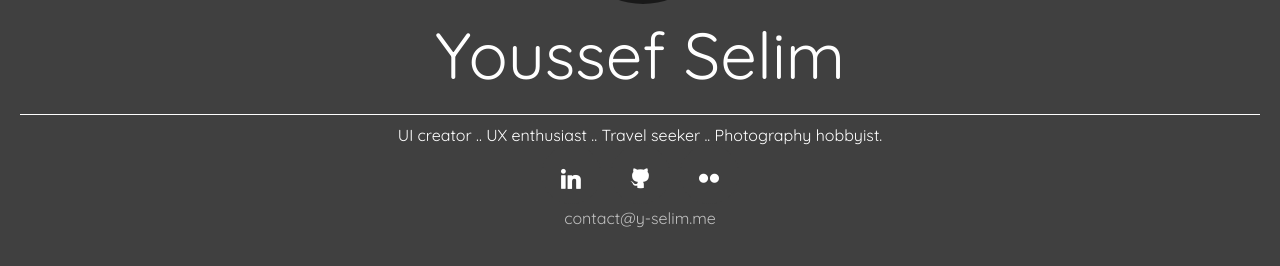
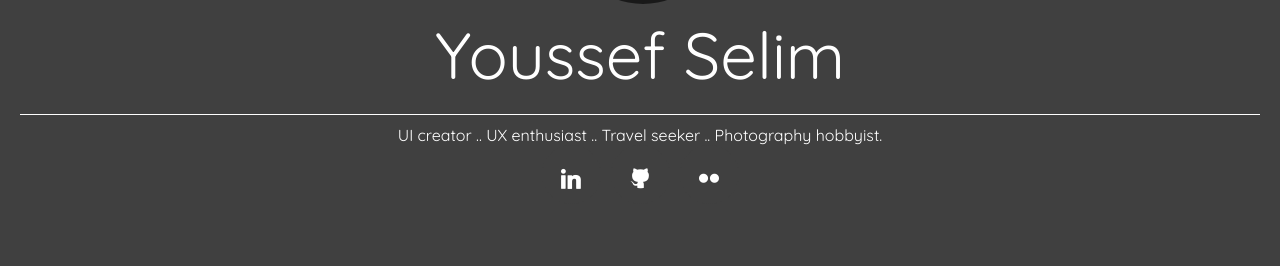
Before and after one commit to Y-Selim/y-selim.github.io, a plain HTML site: page index.html in a window 1280 px wide. Shown: the part 204-470 px from the top of the page. Drawn offline with Linux system fonts and the light colour scheme.

Commit message:
Update index.html

```diff
--- a/index.html
+++ b/index.html
@@ -1 +1 @@
-<!DOCTYPE html><html><head><meta name="viewport" content="width=device-width, initial-scale=0.8"><meta name="description" content="Youssef Selim is a UI Developer based in WA."><link rel="icon" href="static/img/logo.png" type="image/png"><link href="https://fonts.googleapis.com/css?family=Quicksand" rel="stylesheet"><link rel="stylesheet" href="static/css/reset.css" type="text/css"></head><body><div class="container"><link rel="stylesheet" href="static/css/main.css" type="text/css"><title>Youssef Selim</title><div class="logo-panel"><div class="front"><img src="static/img/logo.png" alt="Copyright 2015, Youssef Selim" class="logo"></div><div class="back"><p class="back-text">Contact for more</p></div></div><h1>Youssef Selim</h1><h6 id="main-desc">UI creator .. UX enthusiast .. Travel seeker .. Photography hobbyist.</h6><ul class="soc"><li><a href="https://www.linkedin.com/in/youssefselim" class="soc-linkedin"></a></li><li><a href="https://github.com/Y-Selim" class="soc-github"></a></li><li><a href="https://www.flickr.com/photos/youssefahmed/" class="soc-flickr soc-icon-last"></a></li></ul><a href="mailto:contact@y-selim.me">contact@y-selim.me</a></div><script async src="https://www.googletagmanager.com/gtag/js?id=UA-29888662-2"></script><script async src="static/js/ga_script.js"></script><script async src="static/js/jquery.min.js"></script></body></html>
+<!DOCTYPE html><html><head><meta name="viewport" content="width=device-width, initial-scale=0.8"><meta name="description" content="Youssef Selim is a UI Developer based in WA."><link rel="icon" href="static/img/logo.png" type="image/png"><link href="https://fonts.googleapis.com/css?family=Quicksand" rel="stylesheet"><link rel="stylesheet" href="static/css/reset.css" type="text/css"></head><body><div class="container"><link rel="stylesheet" href="static/css/main.css" type="text/css"><title>Youssef Selim</title><div class="logo-panel"><div class="front"><img src="static/img/logo.png" alt="Copyright 2015, Youssef Selim" class="logo"></div><div class="back"><p class="back-text">Contact for more</p></div></div><h1>Youssef Selim</h1><h6 id="main-desc">UI creator .. UX enthusiast .. Travel seeker .. Photography hobbyist.</h6><ul class="soc"><li><a href="https://www.linkedin.com/in/youssefselim" class="soc-linkedin"></a></li><li><a href="https://github.com/theyselim" class="soc-github"></a></li><li><a href="https://www.flickr.com/photos/youssefahmed/" class="soc-flickr soc-icon-last"></a></li></ul><a href="mailto:"></a></div><script async src="https://www.googletagmanager.com/gtag/js?id=UA-29888662-2"></script><script async src="static/js/ga_script.js"></script><script async src="static/js/jquery.min.js"></script></body></html>
```
